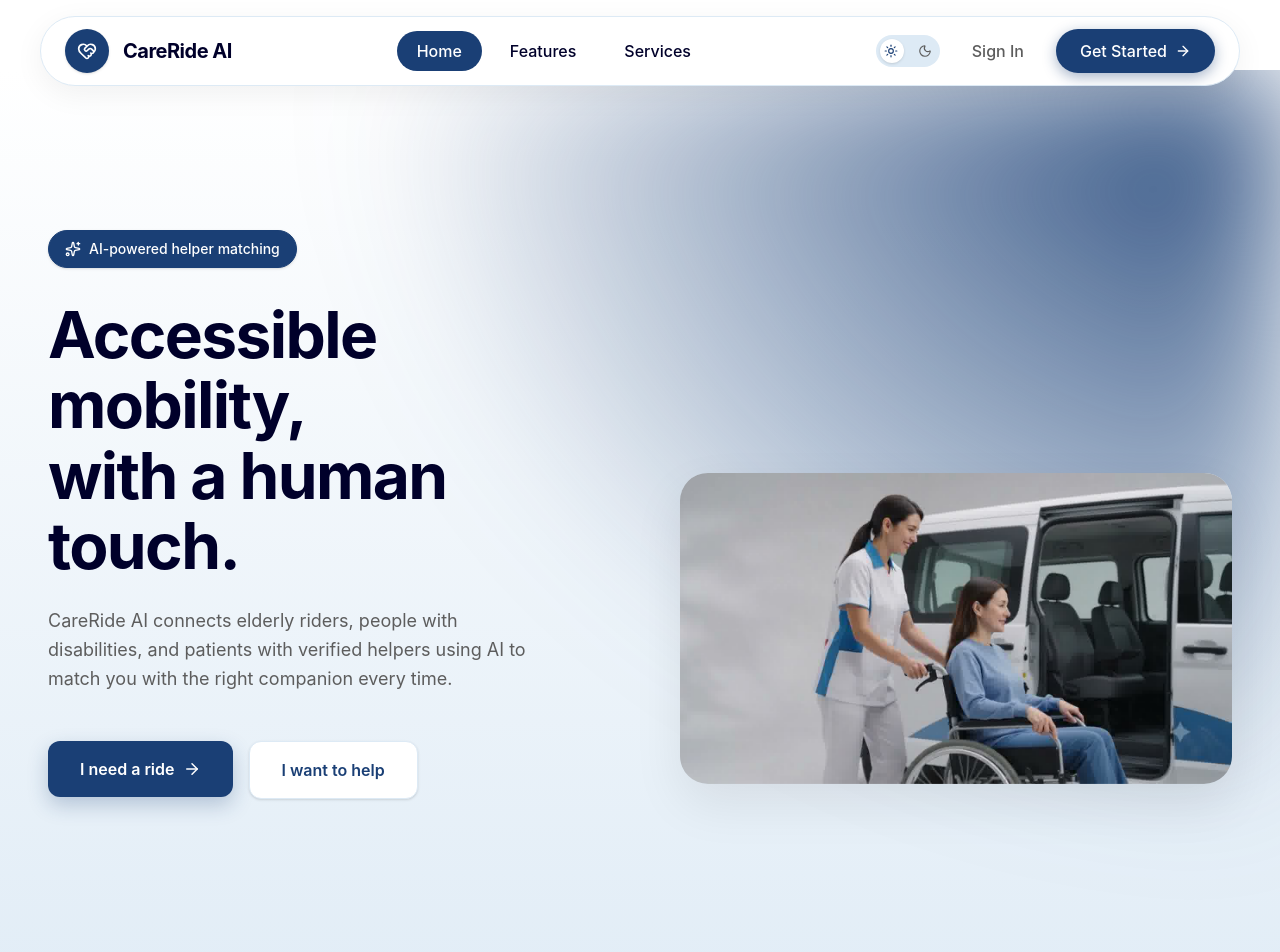
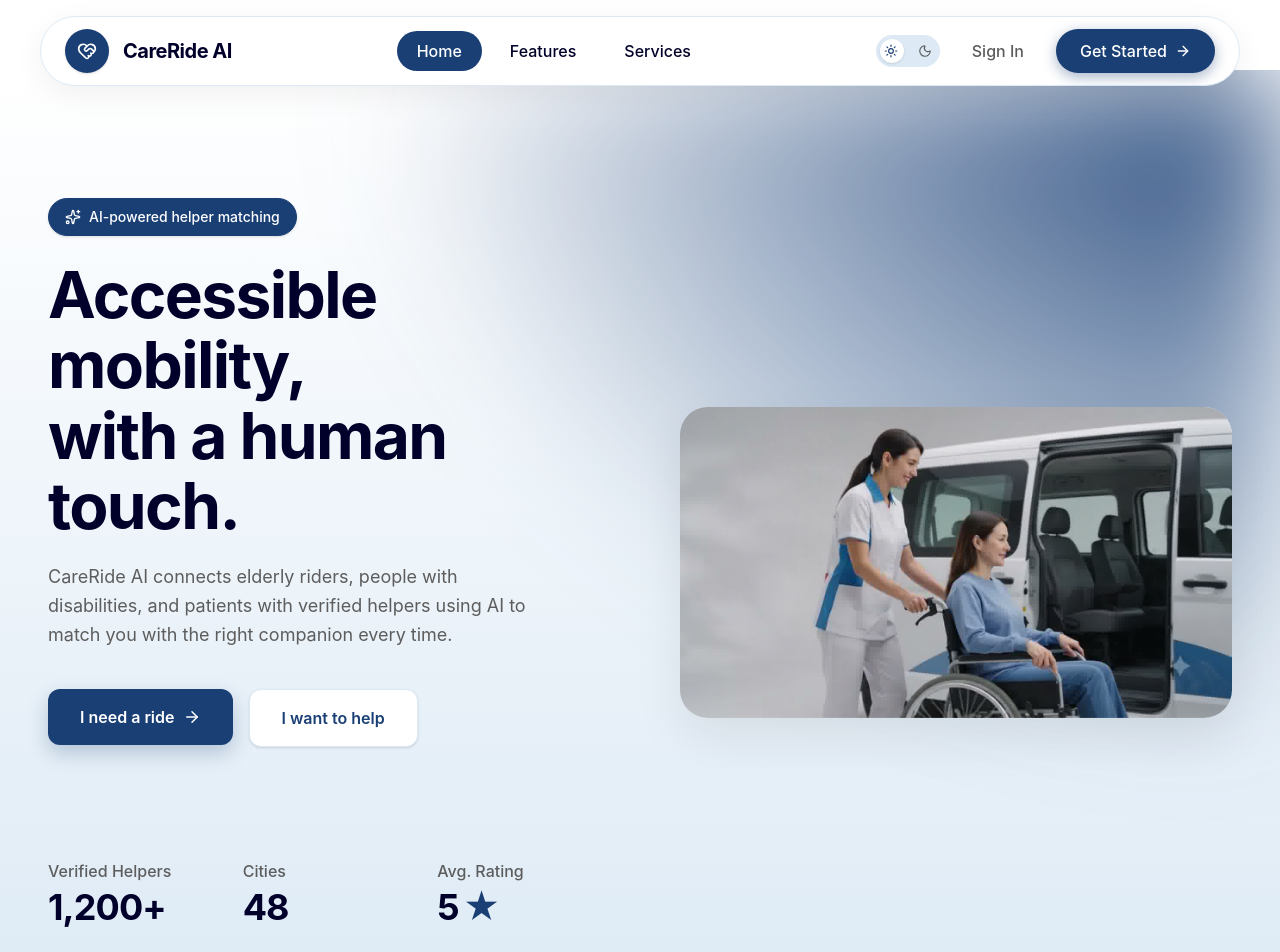
Before and after one commit to Nashap/CareRide-AI, a React (Vite) app in the folder frontend/: page / in a window 1280 px wide. Shown: the top 952 px of the page. Built offline with nearby package versions, Linux system fonts and the light colour scheme.

Commit message:
Update Hero.jsx

```diff
--- a/frontend/src/components/landing/Hero.jsx
+++ b/frontend/src/components/landing/Hero.jsx
@@ -79,7 +79,7 @@ function Hero() {
   return (
     <section
       id="home"
-      className="relative bg-gradient-to-b from-cr-bg to-cr-surface pt-28 pb-16 lg:pt-40 lg:pb-24 min-h-[auto] md:min-h-[90vh] flex items-center overflow-hidden"
+      className="relative bg-gradient-to-b from-cr-bg to-cr-surface pt-24 pb-16 lg:pt-32 lg:pb-20 min-h-[auto] md:min-h-[90vh] flex items-center overflow-hidden"
       onMouseMove={handleMouseMove}
     >
       <motion.div
@@ -99,13 +99,13 @@ function Hero() {
             className="flex flex-col items-center lg:items-start text-center lg:text-left w-full relative z-10 pt-2 lg:pt-0"
           >
             {/* Badge */}
-            <motion.div variants={badgeVariants} style={{ opacity: 1, filter: 'none', mixBlendMode: 'normal', visibility: 'visible' }} className="inline-flex items-center gap-2 px-4 py-2 rounded-full text-sm font-medium mb-8 cr-badge-custom shadow-sm transition-colors">
+            <motion.div variants={badgeVariants} style={{ opacity: 1, filter: 'none', mixBlendMode: 'normal', visibility: 'visible' }} className="inline-flex items-center gap-2 px-4 py-2 rounded-full text-sm font-medium mb-6 cr-badge-custom shadow-sm transition-colors">
               <Sparkles size={16} style={{ opacity: 1, filter: 'none', mixBlendMode: 'normal', visibility: 'visible' }} className="!text-[#FFFFFF] dark:!text-[#FFFFFF]" />
               AI-powered helper matching
             </motion.div>
 
             {/* Heading */}
-            <motion.div variants={itemVariants} className="overflow-hidden w-full mb-6">
+            <motion.div variants={itemVariants} className="overflow-hidden w-full mb-5">
               <h1 className="text-4xl md:text-5xl lg:text-[64px] lg:leading-[1.1] font-bold text-cr-text-primary tracking-tight">
                 Accessible mobility,
                 <br className="hidden lg:block" />
@@ -114,7 +114,7 @@ function Hero() {
             </motion.div>
 
             {/* Description */}
-            <motion.p variants={itemVariants} className="text-lg text-cr-text-muted mb-10 lg:mb-12 max-w-[500px] leading-relaxed mx-auto lg:mx-0">
+            <motion.p variants={itemVariants} className="text-lg text-cr-text-muted mb-8 lg:mb-10 max-w-[500px] leading-relaxed mx-auto lg:mx-0">
               CareRide AI connects elderly riders,
               people with disabilities, and patients
               with verified helpers using AI to match
@@ -122,7 +122,7 @@ function Hero() {
             </motion.p>
 
             {/* Buttons */}
-            <motion.div variants={itemVariants} className="flex flex-col sm:flex-row flex-wrap gap-4 mb-12 lg:mb-16 w-full sm:w-auto">
+            <motion.div variants={itemVariants} className="flex flex-col sm:flex-row flex-wrap gap-4 mb-10 lg:mb-12 w-full sm:w-auto">
               <motion.div whileHover={{ scale: 1.03, y: -2 }} whileTap={{ scale: 0.97 }} className="w-full sm:w-auto">
                 <Link
                   to="/register?role=rider"
@@ -144,7 +144,7 @@ function Hero() {
             </motion.div>
 
             {/* Stats */}
-            <motion.div variants={itemVariants} className="grid grid-cols-2 sm:grid-cols-3 gap-6 lg:gap-8 mt-12 lg:mt-24 w-full">
+            <motion.div variants={itemVariants} className="grid grid-cols-2 sm:grid-cols-3 gap-6 lg:gap-8 mt-10 lg:mt-16 w-full">
               <div className="flex flex-col items-center lg:items-start text-center lg:text-left">
                 <p className="text-cr-text-muted text-sm md:text-base font-medium mb-1">Verified Helpers</p>
                 <h3 className="text-2xl md:text-3xl lg:text-4xl font-bold text-cr-text-primary tracking-tight">
```
